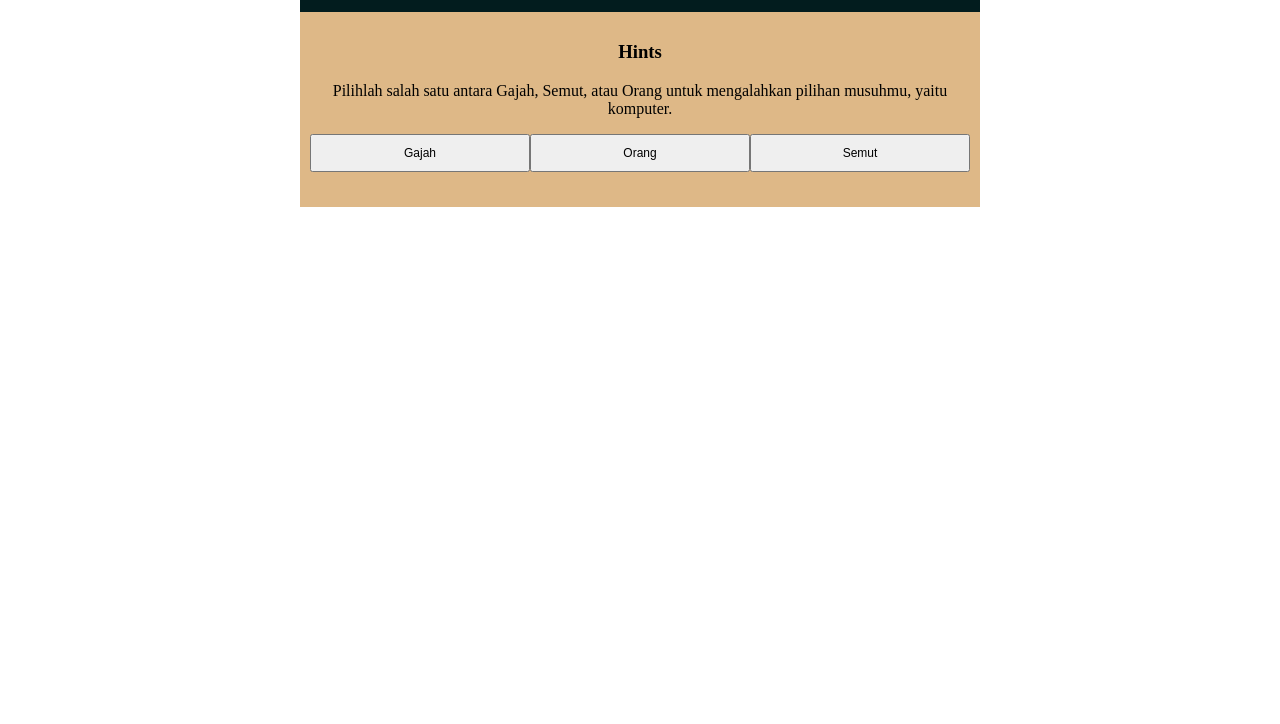
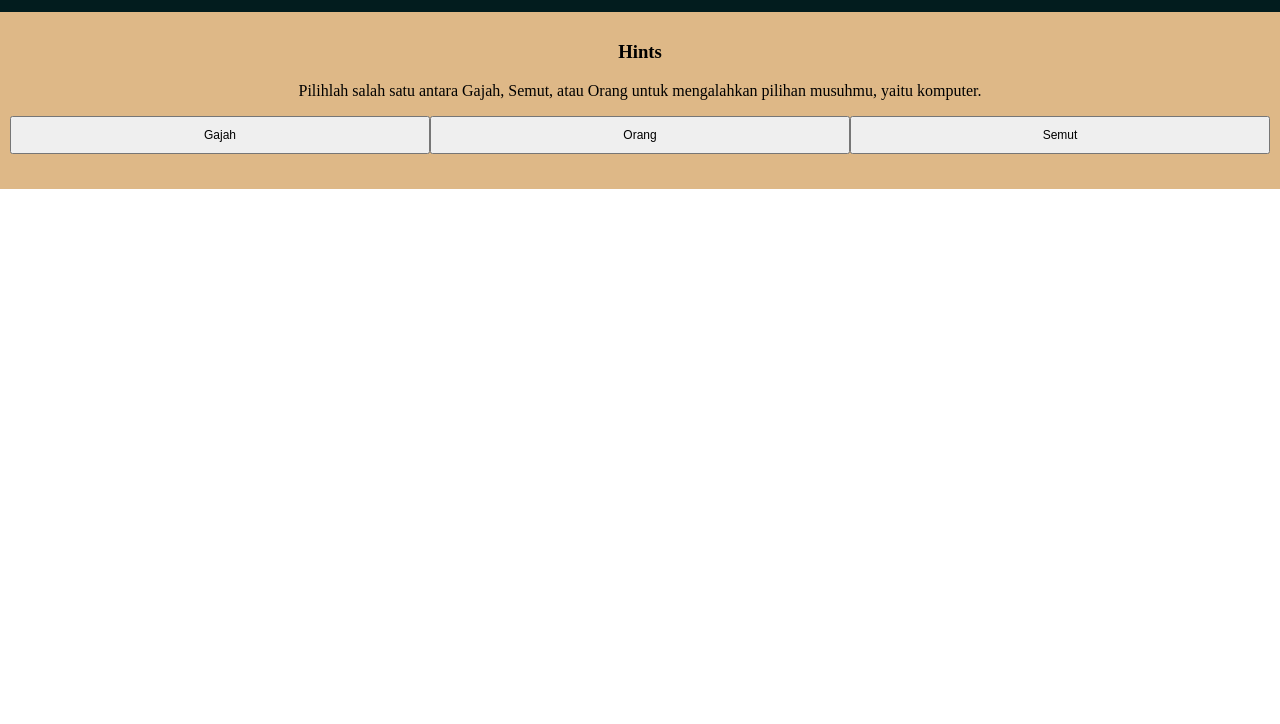
Before and after one commit to muhammadKholid/suitJava, a plain HTML site: page index.html in a window 1280 px wide. Shown: the part 76-800 px from the top of the page. Drawn offline with Linux system fonts and the light colour scheme.

Commit message:
membenarkan layout

```diff
--- a/assets/css-style.css
+++ b/assets/css-style.css
@@ -1,6 +1,6 @@
 
 body {
-  margin: 0 300px;
+  margin: 0 auto;
     text-align: center;
 }
   header {
```
